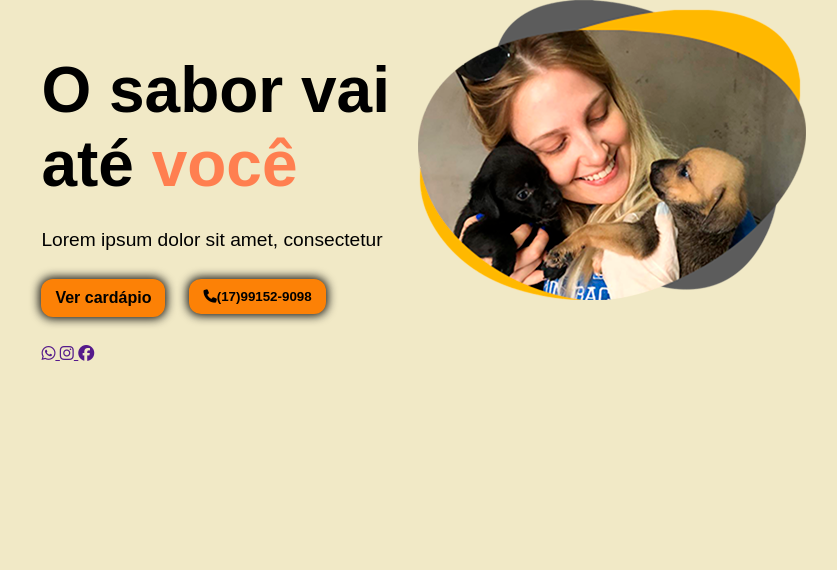
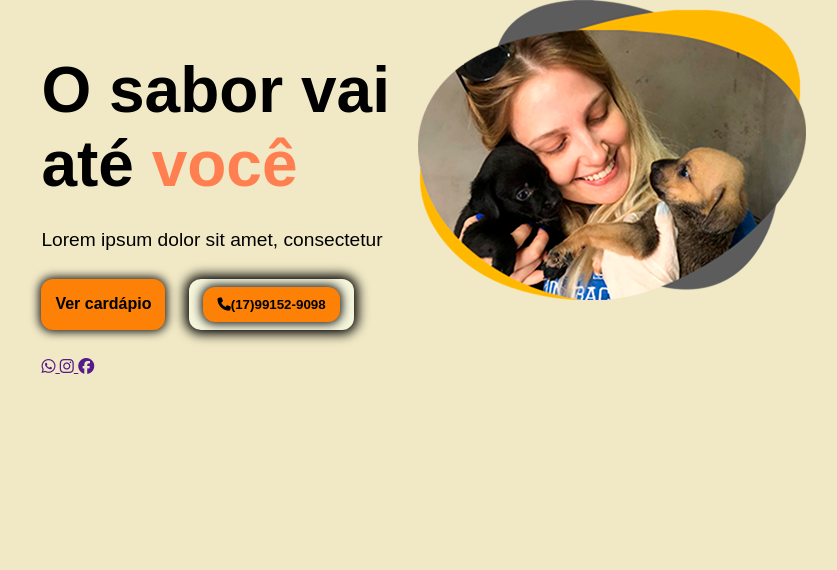
Before and after one commit to AmandinhaaSilva/AuMigo, a PHP site: page / in a window 1280 px wide. Shown: the part 135-705 px from the top of the page, without its empty margins (61-898 px from the left). Run offline with PHP 8.4, Linux system fonts and the light colour scheme.

Commit message:
botão telefone

```diff
--- a/src/styles/home.css
+++ b/src/styles/home.css
@@ -33,3 +33,14 @@
     text-decoration: none;
     color: black;
 }
+
+#phone_button {
+    display: flex;
+    gap: 8px;
+    align-items: center;
+    background-color: beige;
+    padding: 8px 14px;
+    font-weight: 500;
+    box-shadow: 0px 0px 12px 4px black ;
+    border-radius: 12px;
+}
```
